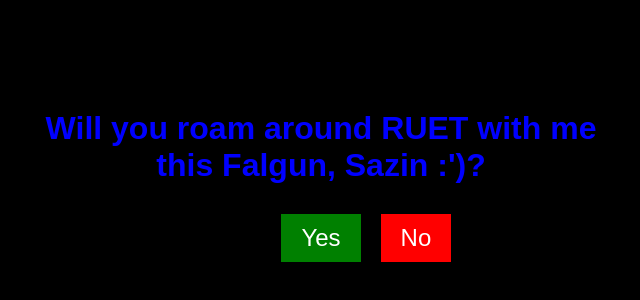
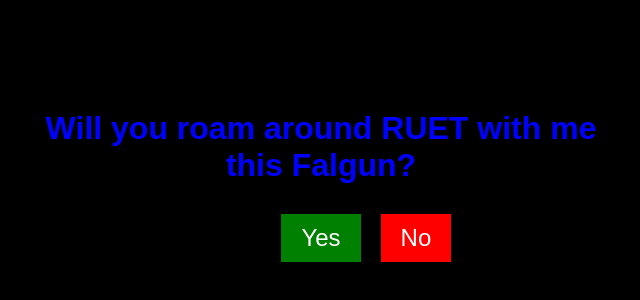
Before and after one commit to Wasi26Ahmad/Falgun, a plain HTML site: page index.html in a window 1280 px wide. Shown: the part 220-520 px from the top of the page, without its empty margins (319-959 px from the left). Drawn offline with Linux system fonts and the light colour scheme.

Commit message:
Update index.html

```diff
--- a/index.html
+++ b/index.html
@@ -8,7 +8,7 @@
 </head>
 <body>
     <div class="container">
-        <h1>Will you roam around RUET with me this Falgun, Sazin :')?</h1>
+        <h1>Will you roam around RUET with me this Falgun?</h1>
         <div class="buttons">
             <button id="yes">Yes</button>
             <button id="no">No</button>
```
